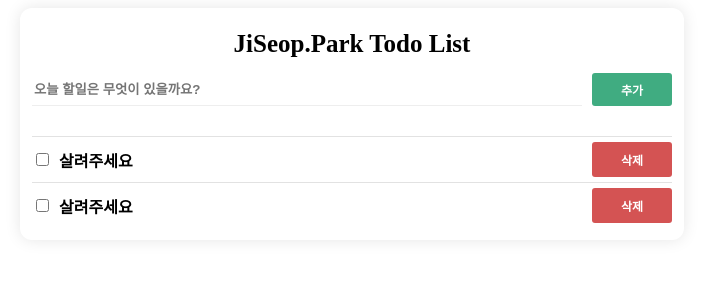
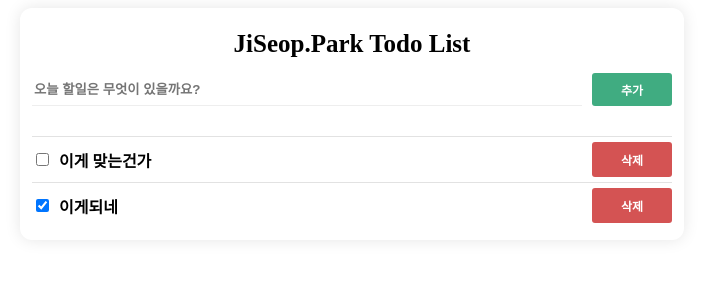
Before and after one commit to GDSC-SKHU/23-24-WEB-Assignment-04, a React (Vite) app in the folder 박지섭/: page / in a window 1280 px wide. Shown: the top 300 px of the page, without its empty margins (288-991 px from the left). Built offline with nearby package versions, Linux system fonts and the light colour scheme.

Commit message:
feat: TodoItem 기능 구현

```diff
--- a/박지섭/src/components/TodoItem.tsx
+++ b/박지섭/src/components/TodoItem.tsx
@@ -1,16 +1,35 @@
+import { useState } from "react";
+import ListItem from "./ListItem";
+
 function TodoItem() {
+  const [todoList, setTodoList] = useState<ListItem[]>([
+    {
+      isCheck: false,
+      todoTxt: "이게 맞는건가",
+    },
+    {
+      isCheck: true,
+      todoTxt: "이게되네",
+    }
+  ]);
+
+  const removeTodo = (index: number) => {
+    const removeList = [...todoList];
+    removeList.splice(index, 1);
+    setTodoList(removeList);
+  }
+
   return (
     <div className="TodoList">
-      <div className="TodoItem">
-        <input className="inputCheck" type="checkbox" />
-        <span className="TodoText">살려주세요</span>
-        <button className="removeButton">삭제</button>
-      </div>
-      <div className="TodoItem">
-        <input className="inputCheck" type="checkbox" />
-        <span className="TodoText">살려주세요</span>
-        <button className="removeButton">삭제</button>
-      </div>
+      {todoList.map((item, index) =>(
+        <div className="TodoItem" key={index}>
+          <input className="inputCheck"
+            type="checkbox"
+            checked={ item.isCheck } />
+          <span className="TodoText">{ item.todoTxt }</span>
+          <button className="removeButton" onClick={() => removeTodo(index)} >삭제</button>
+        </div>
+      ))}
     </div>
   );
 }
```
